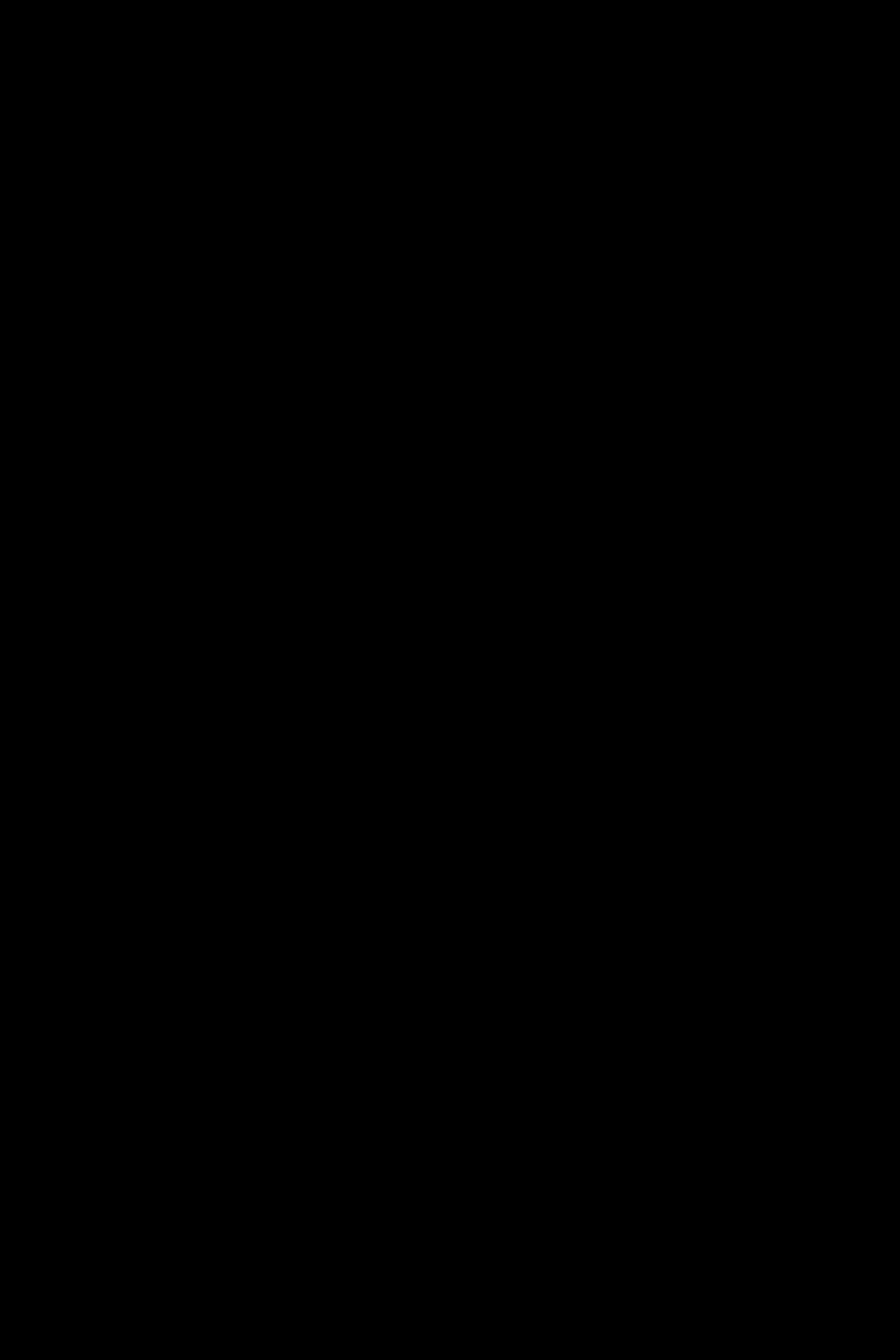
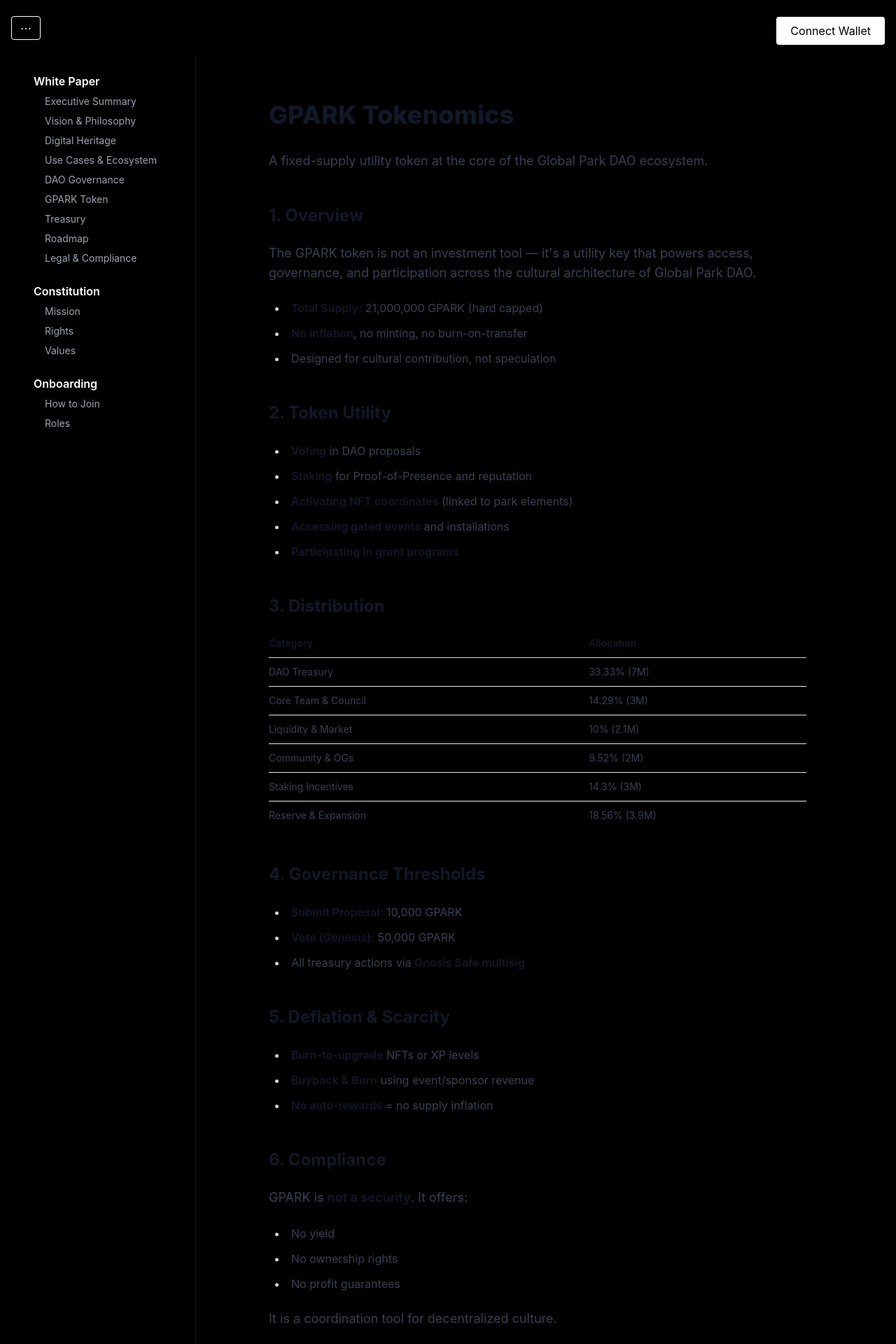
Before and after one commit to GPARKPRO/globalpark-site, a Next.js app: page /docs/tokenomics in a window 1280 px wide. Before the commit this address had no page. Shown: the top 1920 px of the page at 70% size. Before the commit the page ends 800 px from the top, so only its background shows below. Built offline with nearby package versions, Linux system fonts and the light colour scheme.

Commit message:
Create page.tsx

```diff
--- /dev/null
+++ b/app/docs/tokenomics/page.tsx
@@ -0,0 +1,76 @@
+export default function TokenomicsPage() {
+  return (
+    <div className="prose dark:prose-invert max-w-3xl mx-auto py-10">
+      <h1>GPARK Tokenomics</h1>
+      <p>
+        A fixed-supply utility token at the core of the Global Park DAO ecosystem.
+      </p>
+
+      <h2 id="overview">1. Overview</h2>
+      <p>
+        The GPARK token is not an investment tool — it's a utility key that powers
+        access, governance, and participation across the cultural architecture of
+        Global Park DAO.
+      </p>
+      <ul>
+        <li><strong>Total Supply:</strong> 21,000,000 GPARK (hard capped)</li>
+        <li><strong>No inflation</strong>, no minting, no burn-on-transfer</li>
+        <li>Designed for cultural contribution, not speculation</li>
+      </ul>
+
+      <h2 id="utility">2. Token Utility</h2>
+      <ul>
+        <li><strong>Voting</strong> in DAO proposals</li>
+        <li><strong>Staking</strong> for Proof-of-Presence and reputation</li>
+        <li><strong>Activating NFT coordinates</strong> (linked to park elements)</li>
+        <li><strong>Accessing gated events</strong> and installations</li>
+        <li><strong>Participating in grant programs</strong></li>
+      </ul>
+
+      <h2 id="distribution">3. Distribution</h2>
+      <table>
+        <thead>
+          <tr>
+            <th>Category</th>
+            <th>Allocation</th>
+          </tr>
+        </thead>
+        <tbody>
+          <tr><td>DAO Treasury</td><td>33.33% (7M)</td></tr>
+          <tr><td>Core Team & Council</td><td>14.29% (3M)</td></tr>
+          <tr><td>Liquidity & Market</td><td>10% (2.1M)</td></tr>
+          <tr><td>Community & OGs</td><td>9.52% (2M)</td></tr>
+          <tr><td>Staking Incentives</td><td>14.3% (3M)</td></tr>
+          <tr><td>Reserve & Expansion</td><td>18.56% (3.9M)</td></tr>
+        </tbody>
+      </table>
+
+      <h2 id="governance">4. Governance Thresholds</h2>
+      <ul>
+        <li><strong>Submit Proposal:</strong> 10,000 GPARK</li>
+        <li><strong>Vote (Genesis):</strong> 50,000 GPARK</li>
+        <li>All treasury actions via <strong>Gnosis Safe multisig</strong></li>
+      </ul>
+
+      <h2 id="deflation">5. Deflation & Scarcity</h2>
+      <ul>
+        <li><strong>Burn-to-upgrade</strong> NFTs or XP levels</li>
+        <li><strong>Buyback & Burn</strong> using event/sponsor revenue</li>
+        <li><strong>No auto-rewards</strong> = no supply inflation</li>
+      </ul>
+
+      <h2 id="compliance">6. Compliance</h2>
+      <p>
+        GPARK is <strong>not a security</strong>. It offers:
+      </p>
+      <ul>
+        <li>No yield</li>
+        <li>No ownership rights</li>
+        <li>No profit guarantees</li>
+      </ul>
+      <p>
+        It is a coordination tool for decentralized culture.
+      </p>
+    </div>
+  );
+}
```
